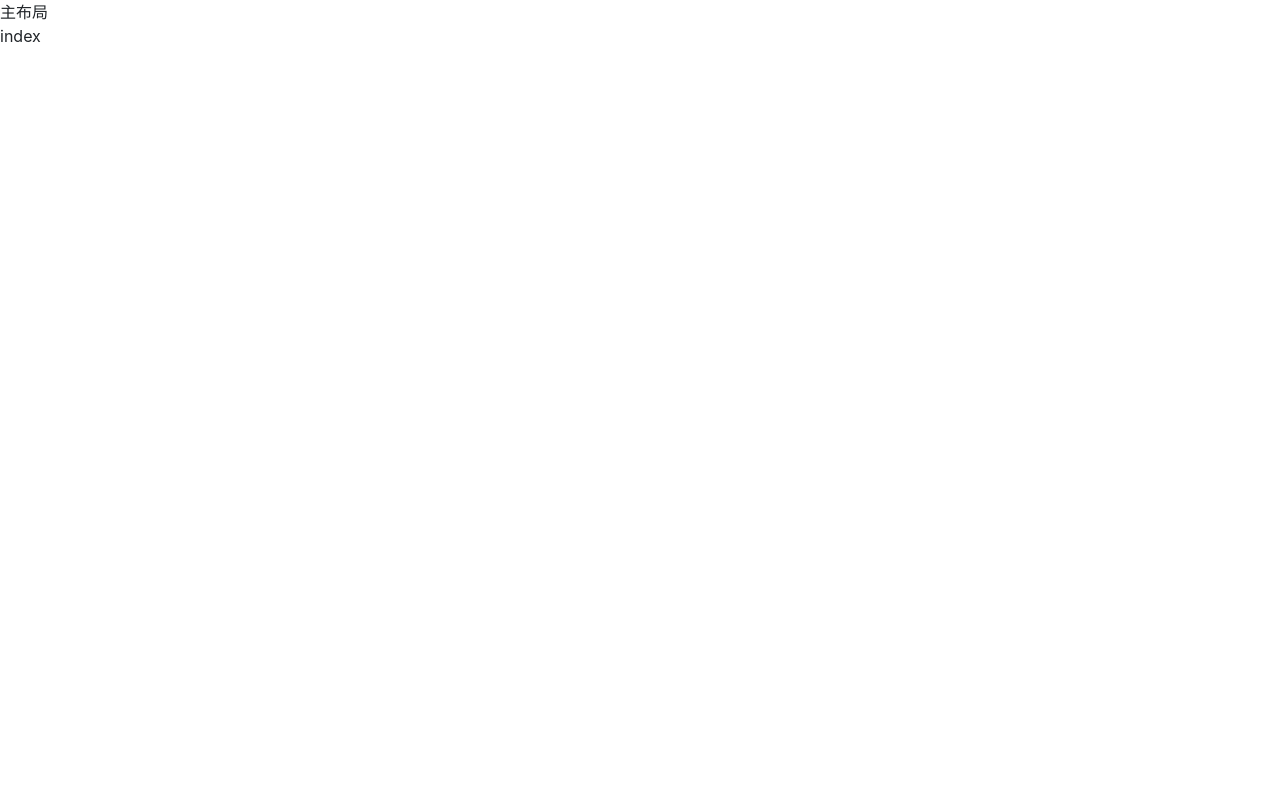
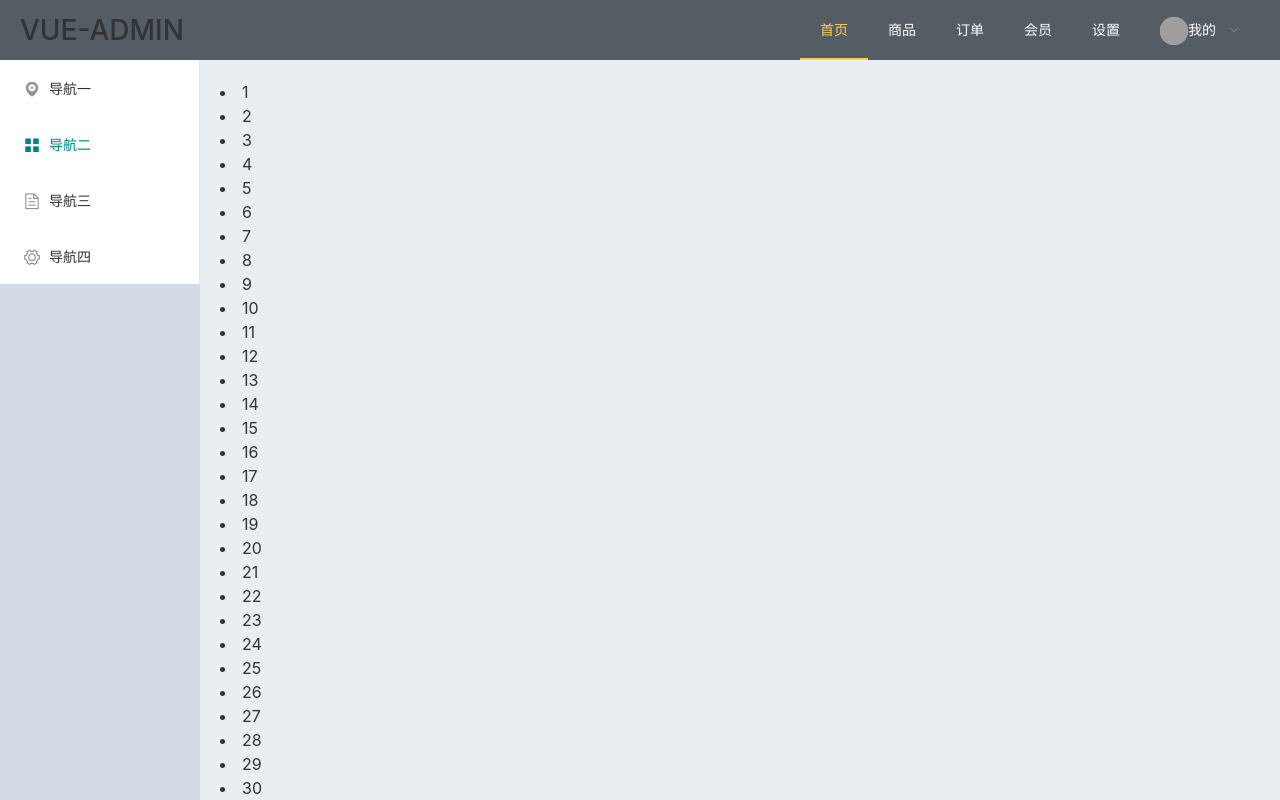
Before and after one commit to xiao-tiger/vue-admin, a Vue app: page /#/index in a window 1280 px wide. Built offline with nearby package versions, Linux system fonts and the light colour scheme; grey boxes are pictures that could not be loaded.

Commit message:
完成登录

```diff
--- a/src/App.vue
+++ b/src/App.vue
@@ -11,4 +11,21 @@ export default {
 </script>
 
 <style>
+::-webkit-scrollbar-track {
+  background: rgba(0, 0, 0, 0.1);
+  border-radius: 0;
+}
+
+::-webkit-scrollbar {
+  -webkit-appearance: none;
+  width: 10px;
+  height: 10px;
+}
+
+::-webkit-scrollbar-thumb {
+  cursor: pointer;
+  border-radius: 5px;
+  background: rgba(0, 0, 0, 0.25);
+  transition: color 0.2s ease;
+}
 </style>
--- a/src/router/route.js
+++ b/src/router/route.js
@@ -4,7 +4,7 @@ const routes = [
     {
         path: '/',
         name: 'layout',
-    redirect: {name: 'index'},
+        redirect: { name: 'index' },
         component: Layout,
         children: [
             {
@@ -21,7 +21,7 @@ const routes = [
     },
     {
         path: '*',
-    redirect: {name: 'index'}
+        redirect: { name: 'index' }
     }
 ]
 
--- a/src/views/Layout.vue
+++ b/src/views/Layout.vue
@@ -1,16 +1,113 @@
 <template>
   <div>
-    主布局
-    <router-view></router-view>
+    <el-container class="l-container">
+      <el-header class="l-header">
+        <h3 style="margin: 0; line-height: 60px;">VUE-ADMIN</h3>
+        <el-menu
+          :default-active="activeIndex2"
+          class="el-menu-demo"
+          mode="horizontal"
+          @select="handleSelect"
+          background-color="#545c64"
+          text-color="#fff"
+          active-text-color="#ffd04b"
+        >
+          <el-menu-item index="1">首页</el-menu-item>
+          <el-menu-item index="2">商品</el-menu-item>
+          <el-menu-item index="3">订单</el-menu-item>
+          <el-menu-item index="4">会员</el-menu-item>
+          <el-menu-item index="5">设置</el-menu-item>
+          <el-submenu index="6">
+            <template slot="title">
+              <el-avatar
+                shape="circle"
+                size="small"
+                src="https://cube.elemecdn.com/3/7c/3ea6beec64369c2642b92c6726f1epng.png"
+              ></el-avatar>我的
+            </template>
+            <el-menu-item index="6-1">修改</el-menu-item>
+            <el-menu-item index="6-2">退出</el-menu-item>
+          </el-submenu>
+        </el-menu>
+      </el-header>
+
+      <el-container style="height: 100%; padding-bottom: 60px;">
+        <!-- 侧边布局 -->
+        <el-aside width="200px">
+
+          <el-menu
+            default-active="2"
+            class="el-menu-vertical-demo"
+          >
+            <el-menu-item index="1">
+              <i class="el-icon-location"></i>
+              <span>导航一</span>
+            </el-menu-item>
+
+            <el-menu-item index="2">
+              <i class="el-icon-menu"></i>
+              <span slot="title">导航二</span>
+            </el-menu-item>
+
+            <el-menu-item index="3">
+              <i class="el-icon-document"></i>
+              <span slot="title">导航三</span>
+            </el-menu-item>
+
+            <el-menu-item index="4">
+              <i class="el-icon-setting"></i>
+              <span slot="title">导航四</span>
+            </el-menu-item>
+          </el-menu>
+        </el-aside>
+
+        <!-- 主布局 -->
+        <el-main>
+          <li v-for="i in 100" :key="i">{{i}}</li>
+        </el-main>
+      </el-container>
+    </el-container>
+
+    <!-- <router-view></router-view> -->
   </div>
 </template>
 
 <script>
 export default {
-  name: 'Layout'
-}
+  data() {
+    return {
+      activeIndex2: "1"
+    };
+  },
+  methods: {
+    handleSelect() {}
+  }
+};
 </script>
 
 <style>
+.l-container {
+  position: absolute;
+  left: 0;
+  top: 0;
+  bottom: 0;
+  right: 0;
+  overflow: hidden;
+}
+.el-header {
+  display: flex;
+  justify-content: space-between;
+  background-color: #545c64;
+  color: #333;
+}
 
+.el-aside {
+  background-color: #d3dce6;
+  color: #333;
+}
+
+.el-main {
+  background-color: #e9eef3;
+  color: #333;
+}
 </style>
--- a/src/views/login/index.vue
+++ b/src/views/login/index.vue
@@ -1,13 +1,92 @@
 <template>
-  <div>login</div>
+	<div>
+		<div class="container">
+			<div class="row">
+				<div class="col-12 col-sm-9 col-md-7 col-lg-5 m-auto pt-5">
+					<div class="card mt-5">
+						<div class="card-header bg-white">
+							<h3 class="text-center mb-0 text-secondary">
+								VUE-ADMIN
+							</h3>
+						</div>
+						<div class="card-body">
+                            <!-- 表单验证 -->
+							<el-form ref="ruleForm" :rules="rules" :model="form">
+								<el-form-item prop="username">
+									<el-input
+                                        v-model="form.username"
+                                        size="medium"
+                                        placeholder="请输入用户名">
+									</el-input>
+								</el-form-item>
+								<el-form-item prop="password">
+									<el-input
+                                        v-model="form.password"
+                                        size="medium" type="password"
+                                        placeholder="请输入密码">
+									</el-input>
+								</el-form-item>
+								<el-form-item>
+									<el-button
+                                        type="primary"
+                                        size="medium"
+                                        class="w-100"
+                                        @click="submitForm('ruleForm')"
+                                        :disabled="showSubmit"
+                                    >
+										立即登录
+									</el-button>
+								</el-form-item>
+							</el-form>
+						</div>
+					</div>
+				</div>
+			</div>
+		</div>
+	</div>
 </template>
 
 <script>
-export default {
-
-}
+	export default {
+		data() {
+			return {
+				form:{
+					username: "",
+					password: ""
+                },
+                rules: {
+                    username: [
+                        { required: true, message: '请输入用户名', trigger: 'blur' }
+                    ],
+                    password: [
+                        { required: true, min: 6, max: 15, message: '长度在 6 到 15 个字符', trigger: 'blur' }
+                    ]
+                }
+			}
+        },
+        computed: {
+            showSubmit() {
+                if (this.form.username && this.form.password) {
+                    return false
+                } else {
+                    return true
+                }
+            }
+        },
+        methods: {
+            submitForm(formName) {
+                this.$refs[formName].validate(valid => {
+                    if(valid) {
+                        this.$router.push({name: 'index'});
+                    } else {
+                        alert('submit error')
+                        return false
+                    }
+                });
+            }
+        }
+	}
 </script>
 
 <style>
-
 </style>
```
Also changed, not shown: src/common/config/router.js (added, +84 -0 lines), src/views/index/index.vue (+2 -5 lines). Lines whose indentation alone changed are shown as unchanged.
